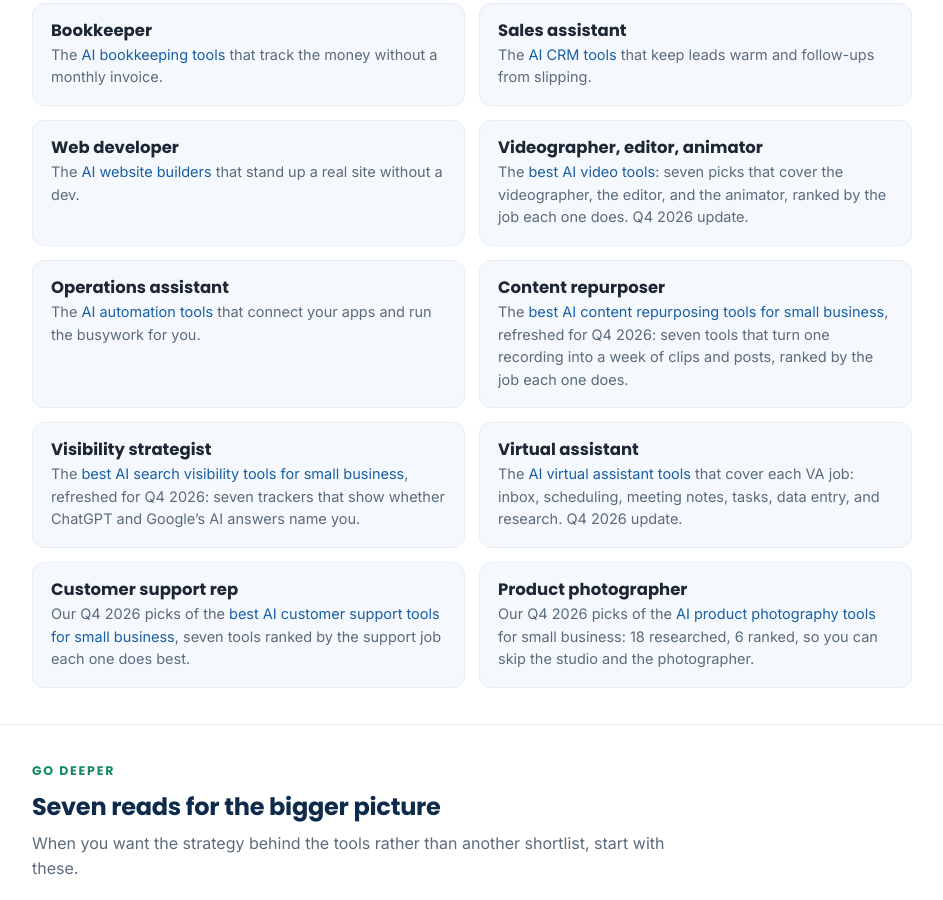
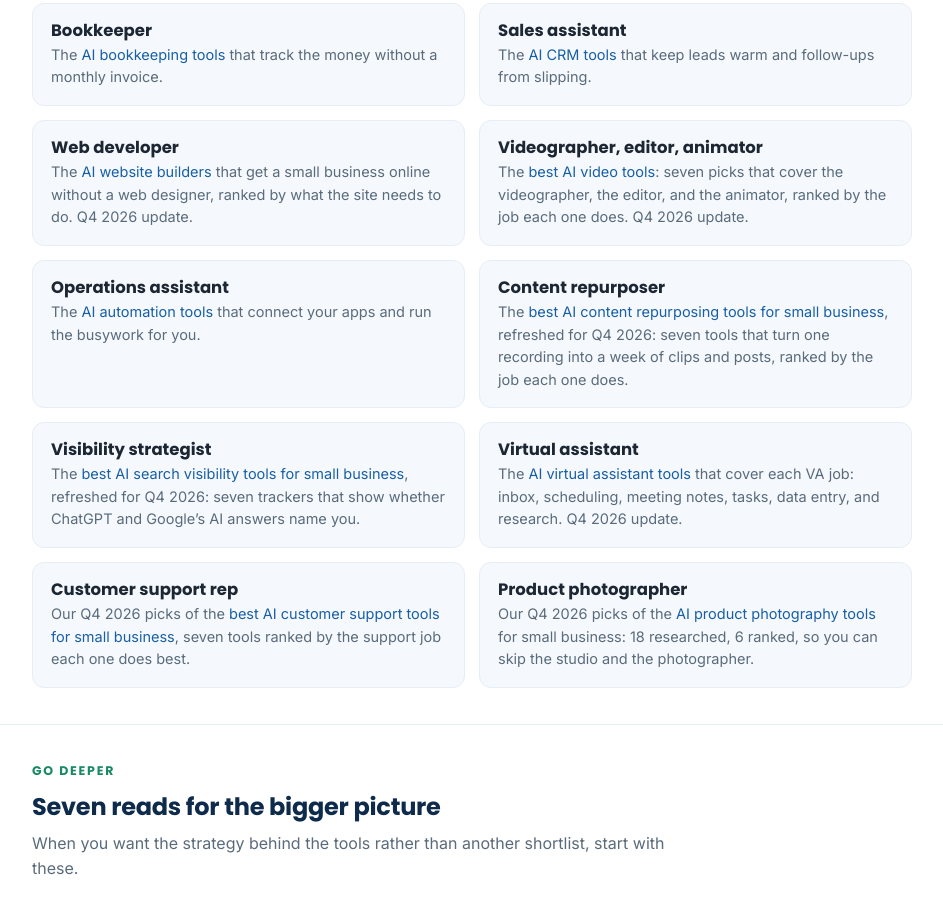
Before and after one commit to NoHireNeeded/nohireneeded.github.io, a plain HTML site: page index.html in a window 1280 px wide. Shown: the part 1383-2283 px from the top of the page, without its empty margins (168-1111 px from the left). Drawn offline with Linux system fonts and the light colour scheme.

Commit message:
Refresh web developer card to Q4 2026

```diff
--- a/index.html
+++ b/index.html
@@ -171,7 +171,7 @@
         </div>
         <div class="card">
           <h3>Web developer</h3>
-          <p>The <a href="https://nohireneeded.com/ai-website-builders/">AI website builders</a> that stand up a real site without a dev.</p>
+          <p>The <a href="https://nohireneeded.com/ai-website-builders/">AI website builders</a> that get a small business online without a web designer, ranked by what the site needs to do. Q4 2026 update.</p>
         </div>
         <div class="card">
           <h3>Videographer, editor, animator</h3>
```
